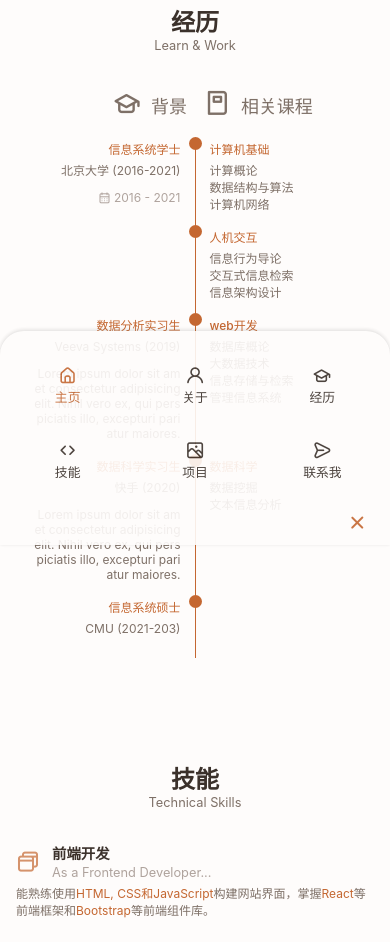
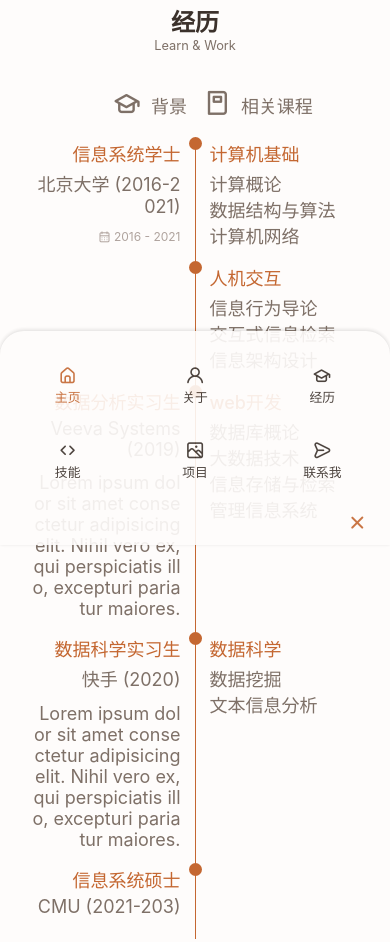
Before and after one commit to irene-hong/portfolio, a plain HTML site: page index.html in a window 390 px wide. Shown: the part 1143-2085 px from the top of the page. Drawn offline with nearby package versions, Linux system fonts and the light colour scheme; a web font is replaced by a local one.

Commit message:
edit small screen

```diff
--- a/assets/css/style.css
+++ b/assets/css/style.css
@@ -831,12 +831,12 @@ about-info-name {
     }
 
     .edu-title {
-        font-size: var(--smaller-font-size);
+        font-size: var(--h3-font-size);
     }
 
     .edu-subtitle {
         max-width: 90%;
-        font-size: var(--smaller-font-size);
+        font-size: var(--h3-font-size);
         /* word-break: break-all; */
     }
 
```
